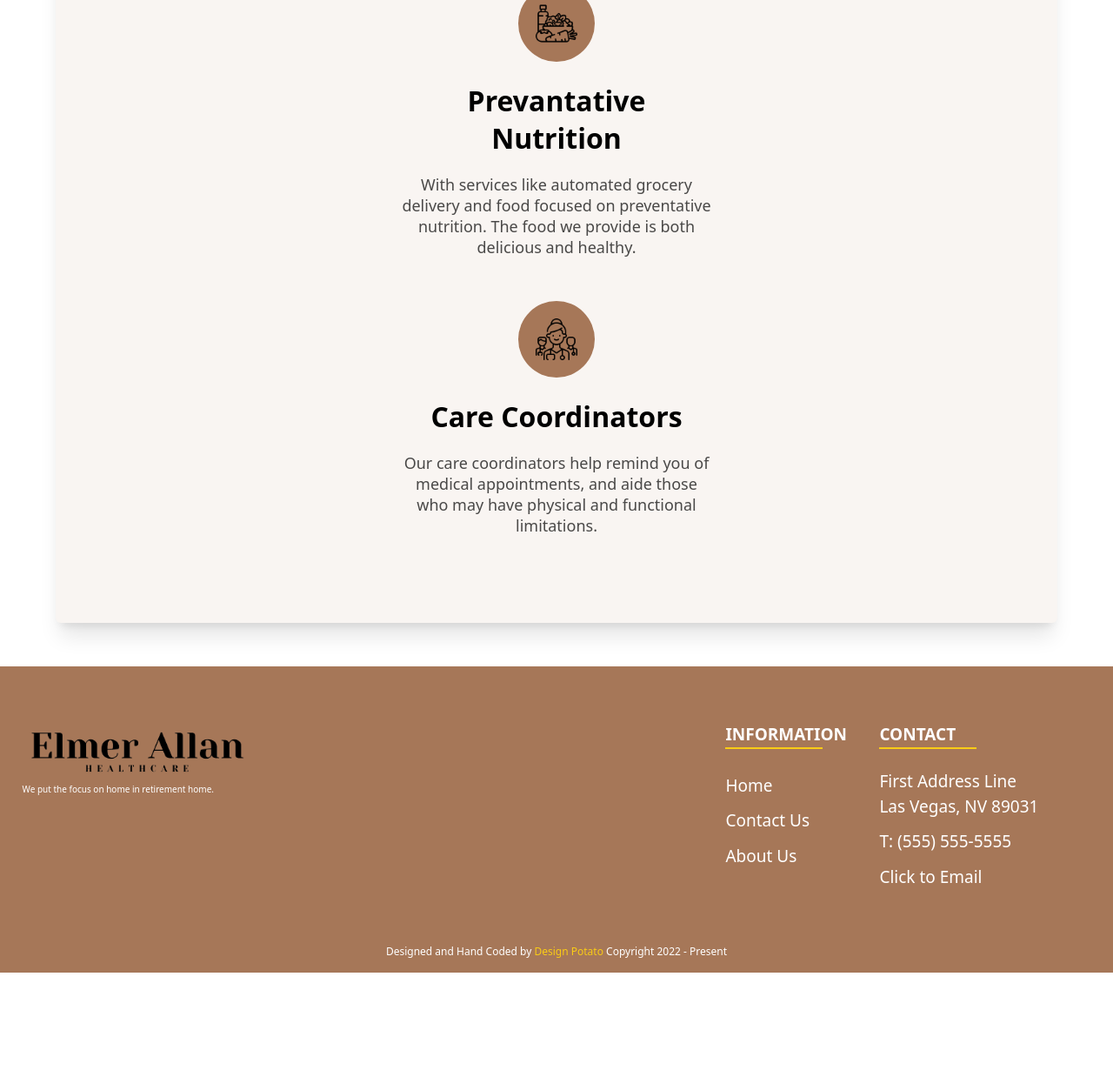
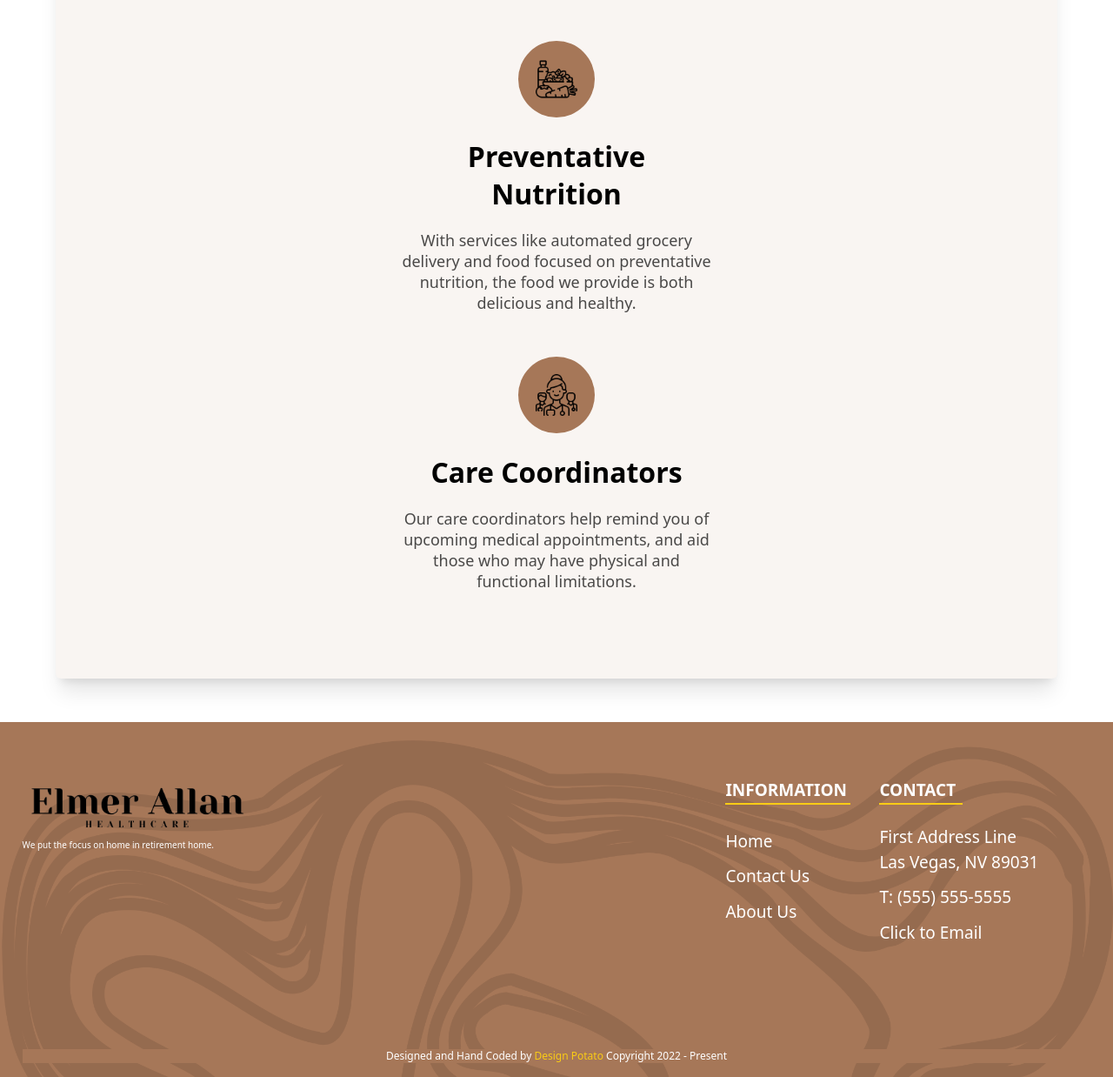
Before and after one commit to AnthonyEspinozaCS/ElmerAllanPrototype, a website: page index.html in a window 1280 px wide. Shown: the part 1058-2296 px from the top of the page at 87% size. Before the commit the page ends 2176 px from the top, so only its background shows below. Drawn offline with Linux system fonts and the light colour scheme.

Commit message:
fixed issues with mobile, and stylized the footer

```diff
--- a/index.html
+++ b/index.html
@@ -9,16 +9,16 @@
     <meta http-equiv="X-UA-Compatible" content="IE=edge" />
     <title>design_potato</title>
     <meta name="description" content="" />
-    <meta name="viewport" content="width=device-width, initial-scale=1" />
+    <meta name="viewport" content="width=device-width, initial-scale=1.0" />
     <link rel="stylesheet" href="/dist/style.css" />
   </head>
-  <body class="bg-white">
-    <nav class="bg-brown-exec shadow-lg fixed w-full z-50">
+  <body class="bg-white w-full overflow-x-hidden">
+    <nav class="background-color-foot background-image-with-color shadow-lg box-border w-full max-w-full z-50">
       <div class="max-w-6xl mx-auto px-4">
         <div class="flex justify-between">
           <div class="flex space-x-7">
             <!-- Website Logo -->
-            <a href="#" class="flex items-center py-4 px-2 max-w-[30%]">
+            <a href="#" class="flex items-center py-4 px-2 max-w-[100%]">
               <img src="/src/logo_transparent.png" alt="Logo" class="h-8 w-full mr-2" />
               <!-- <span class="font-semibold text-white text-lg"
                 >Design Potato</span
@@ -120,7 +120,7 @@
           </a>
           </picture>
           <h2 class="text-center text-[32px] leading-[43px] font-bold text-black mb-5">Quality Care</h2>
-          <p class="text-center leading-6 w-full opacity-70 text-[18px]">Like so many people, Dean Palibroda (Fouding Principal), has experienced how quality care in assisted living can work and how valuable it can be for people at the end of their lives.</p>
+          <p class="text-center leading-6 w-full opacity-70 text-[18px]">Like so many people, Dean Palibroda (Founding Principal), has experienced how quality care in assisted living can work and how valuable it can be for people at the end of their lives.</p>
         </div>
         <div class="card block w-full max-w-[357px] m-auto mb-[50px]">
           <picture class="bg-brown-exec w-[88px] h-[88px] flex justify-center items-center m-auto mb-[23px] rounded-full">
@@ -128,8 +128,8 @@
             <img aria-hidden="true" decoding="async" src="/src/images/diet.png" alt="caring hands" width="48" height="48">
           </a>
           </picture>
-          <h2 class="text-center text-[32px] leading-[43px] font-bold text-black mb-5">Prevantative Nutrition</h2>
-          <p class="text-center leading-6 w-full opacity-70 text-[18px]">With services like automated grocery delivery and food focused on preventative nutrition. The food we provide is both delicious and healthy. </p>
+          <h2 class="text-center text-[32px] leading-[43px] font-bold text-black mb-5">Preventative Nutrition</h2>
+          <p class="text-center leading-6 w-full opacity-70 text-[18px]">With services like automated grocery delivery and food focused on preventative nutrition, the food we provide is both delicious and healthy. </p>
         </div>
         <div class="card block w-full max-w-[357px] m-auto mb-[50px]">
           <picture class="bg-brown-exec w-[88px] h-[88px] flex justify-center items-center m-auto mb-[23px] rounded-full">
@@ -138,12 +138,13 @@
           </a>
           </picture>
           <h2 class="text-center text-[32px] leading-[43px] font-bold text-black mb-5">Care Coordinators</h2>
-          <p class="text-center leading-6 w-full opacity-70 text-[18px]">Our care coordinators help remind you of medical appointments, and aide those who may have physical and functional limitations.</p>
+          <p class="text-center leading-6 w-full opacity-70 text-[18px]">Our care coordinators help remind you of upcoming medical appointments, and aid those who may have physical and functional limitations.</p>
         </div>
       </section>
     </main>
 
-    <footer class="bg-brown-exec block pt-16 pb-4">
+    <footer class="background-image-with-color background-color-foot block pt-16 pb-4">
+      <!-- <img class="w-full h-full text-center object-cover z-[1000]" src="/src/images/squiggles.png"> -->
       <div class="container block relative w-[92%] md:w-[96%] md:flex box-border justify-between m-auto max-w-7xl text-[19px]">
         <div class="left-section text-white text-left sm:text-center m-auto md:m-0 sm:mb-16 md:w-[300px]">
           <a class="logo" href="/index.html">
@@ -164,7 +165,7 @@
             <ul class="space-y-3">
               <li>
                 <h2
-                  class="font-bold mb-[28px] uppercase relative after:block after:h-0.5 after:bg-yellow-400 after:w-28"
+                  class="font-bold mb-[28px] uppercase relative after:block after:h-0.5 after:bg-yellow-400 after:w-36"
                 >
                   Information
                 </h2>
@@ -176,7 +177,7 @@
             <ul class="space-y-3">
               <li class=>
                 <h2
-                  class="font-bold mb-[28px] h-[26px] uppercase relative after:block after:h-0.5 after:bg-yellow-400 after:w-28"
+                  class="font-bold mb-[28px] h-[26px] uppercase relative after:block after:h-0.5 after:bg-yellow-400 after:w-24"
                 >
                   Contact
                 </h2>
@@ -198,7 +199,7 @@
           </div>
         </div>
       </div>
-      <div class="credit bg-brown-exec text-white w-[96%] m-auto text-center mt-16 text-xs">
+      <div class="credit bg-brown-exec text-white w-[96%] m-auto text-center mt-[120px] text-xs">
         <span>Designed and Hand Coded by</span>
         <a class="text-yellow-400" href target="_blank" rel="noopener">Design Potato</a>
         <span> Copyright 2022 - Present</span>
--- a/src/style.css
+++ b/src/style.css
@@ -1,3 +1,19 @@
 @tailwind base;
 @tailwind components;
 @tailwind utilities;
+
+html, body {
+    overflow-x: hidden;
+}
+
+.background-image-with-color {
+    background-image: url("/src/images/black-squiggles.png");
+    background-attachment: scroll;
+    background-repeat: no-repeat;
+    background-size: cover;
+    max-width: 100%;
+}
+
+.background-color-foot {
+    background-color: #A67758;
+}
--- a/tailwind.config.js
+++ b/tailwind.config.js
@@ -9,7 +9,7 @@ module.exports = {
         'gray': '#1B263B',
         'black-custom': '#0D1B2A',
         'brown-exec': '#A67758',
-        'brown-accent': '#',
+        'brown-exec-op': 'rgb(166 119 88 / 0.8)',
         'white-exec': '#F9F5F2',
       }
     },
```
Also changed, not shown: dist/style.css, src/images/black-squiggles.png (added), src/images/squiggles.png (added).
